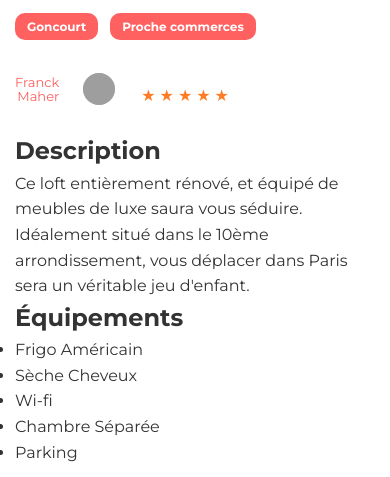
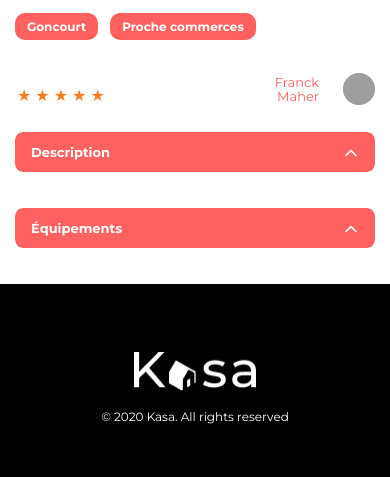
Before and after one commit to thealamenthed/p11, a React (Vite) app: page /logement/0979876d in a window 390 px wide. Shown: the part 367-844 px from the top of the page. Built offline with nearby package versions, Linux system fonts and the light colour scheme; grey boxes are pictures that could not be loaded.

Commit message:
feat(logement): responsive layout for description and equipments collapse, flex column on mobile, improved spacing and alignment

```diff
--- a/src/App.scss
+++ b/src/App.scss
@@ -24,3 +24,8 @@ body {
   margin: 0 auto;
   padding: 0 20px;
 }
+
+.equipments ul {
+  list-style: none;
+  padding-left: 0;
+}
--- a/src/pages/Logement.jsx
+++ b/src/pages/Logement.jsx
@@ -4,6 +4,7 @@ import Layout from "../components/Layout";
 import logementsData from "../data/logements.json";
 import Slideshow from "../components/Slideshow";
 import "./Logement.scss";
+import Collapse from "../components/Collapse";
 
 function Logement() {
   const {id} = useParams();
@@ -67,19 +68,22 @@ function Logement() {
             </div>
           </div>
         </div>
-
+        <div className="logement-details-bottom">
           <div className="description">
-          <h2>Description</h2>
+            <Collapse title="Description">
               <p>{logement.description}</p>
+            </Collapse>
           </div>
 
           <div className="equipments">
-          <h2>Équipements</h2>
+            <Collapse title="Équipements">
               <ul>
                 {logement.equipments.map((equipment, index) => (
                   <li key={index}>{equipment}</li>
                 ))}
               </ul>
+            </Collapse>
+          </div>
         </div>
       </div>
     </Layout>
--- a/src/pages/Logement.scss
+++ b/src/pages/Logement.scss
@@ -100,6 +100,23 @@
   }
 }
 
+.equipments ul {
+  list-style: none;
+  padding-left: 0;
+}
+
+.logement-details-bottom {
+  display: flex;
+  gap: 40px;
+  margin-top: 40px;
+}
+
+.logement-details-bottom .description,
+.logement-details-bottom .equipments {
+  flex: 1;
+  min-width: 0;
+}
+
 @media (max-width: 900px) {
   .logement-info-row {
     flex-direction: column;
@@ -107,10 +124,12 @@
     gap: 18px;
   }
   .logement-info-right {
-    flex-direction: row;
+    flex-direction: row-reverse;
     align-items: center;
     gap: 24px;
     margin-top: 12px;
+    justify-content: space-between;
+    width: 100%;
   }
   .host-name {
     font-size: 16px;
@@ -122,6 +141,11 @@
   .rating .star {
     width: 22px;
     height: 22px;
+  }
+  .logement-details-bottom {
+    flex-direction: column;
+    gap: 20px;
+    margin-top: 24px;
   }
 }
 
@@ -147,4 +171,10 @@
     width: 16px;
     height: 16px;
   }
+  .description {
+    width: 100%;
+  }
+  .equipments {
+    width: 100%;
+  }
 }
```
Lines whose indentation alone changed are shown as unchanged.
